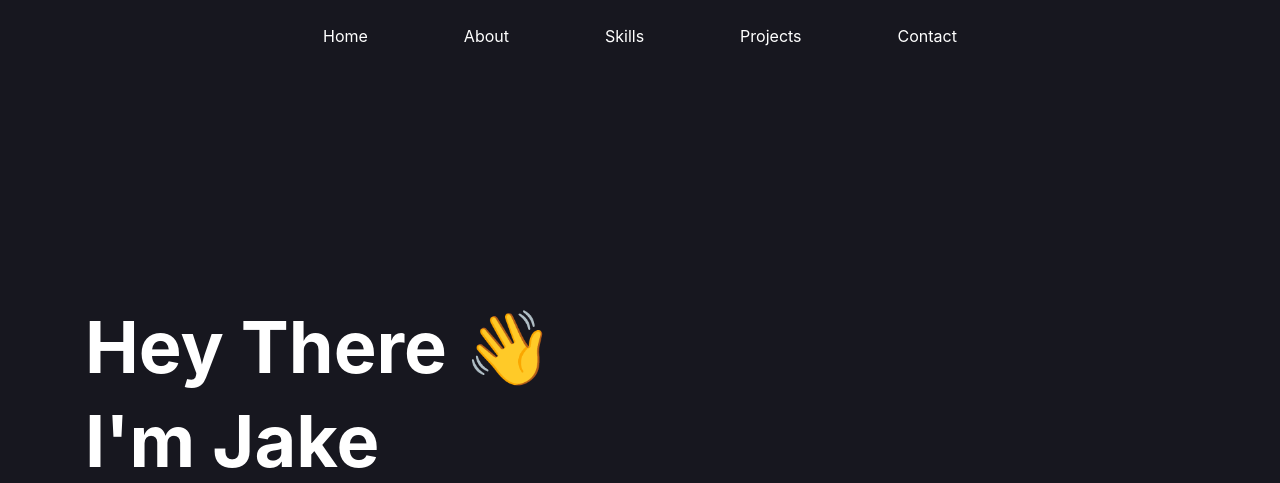
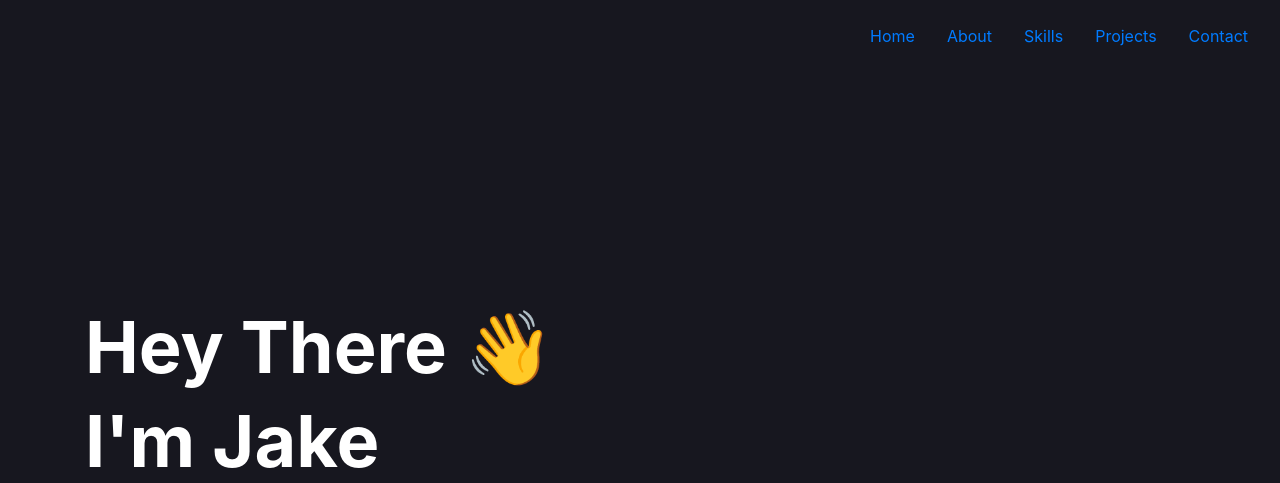
Before and after one commit to Jacob-Hollis/portfolio-website, a Django app: template homepage/templates/home.html in a window 1280 px wide. Shown: the top 483 px of the page. Run offline with Django 4.2, Linux system fonts and the light colour scheme; the template is opened without the code that fills it, so the values that code supplies are empty; style sheets or scripts are compiled from the project's sources; some libraries are stand-ins or nearby versions.

Commit message:
removed scrolling
going with a mostly one page layout

```diff
--- a/homepage/templates/home.html
+++ b/homepage/templates/home.html
@@ -7,11 +7,6 @@
       <div class="display-4 typing-container">
         <p>I'm a <span class="typed-text"></span><span class="cursor">&nbsp;</span> Software Engineer</p>
       </div>
-      <!--<p class="display-4">I'm a back-end, front-end, full-stack, software engineer.</p>-->
     </div>
   </div>
-  <div data-bs-spy="scroll" data-bs-target="#list-example" data-bs-offset="0" class="scrollspy-example" tabindex="0">
-    <div style="padding-top: 500vh; color: white;" id="list-item-1">Item 1</div>
-    <p>Placeholder</p>
-  </div>
 {% endblock %}
--- a/static/custom.css
+++ b/static/custom.css
@@ -4,10 +4,8 @@ body {
 .navbar {
   padding-top: 1rem; }
 
-.nav-item {
-  color: white;
-  padding-left: 3rem;
-  padding-right: 3rem; }
+.nav-ink {
+  color: white; }
 
 .jumbotron {
   background: #17171F;
--- a/static/custom.scss
+++ b/static/custom.scss
@@ -6,10 +6,8 @@ body {
     padding-top: 1rem;
 }
 
-.nav-item {
+.nav-ink {
     color: white;
-    padding-left: 3rem;
-    padding-right: 3rem;
 }
 
 .jumbotron {
--- a/website/settings.py
+++ b/website/settings.py
@@ -15,7 +15,6 @@ import os
 
 # Build paths inside the project like this: BASE_DIR / 'subdir'.
 BASE_DIR = Path(__file__).resolve().parent.parent
-
 
 # Quick-start development settings - unsuitable for production
 # See https://docs.djangoproject.com/en/4.2/howto/deployment/checklist/
--- a/website/templates/base.html
+++ b/website/templates/base.html
@@ -11,9 +11,9 @@
     <title>Portfolio Website</title>
   </head>
   <body>
-    <nav class="navbar justify-content-center">
+    <nav class="navbar justify-content-end">
         <a class="nav-item nav-link active" href="{% url 'home' %}">Home<span class="sr-only">(current)</span></a>
-        <a class="nav-item nav-link" href="#list-item-1">About</a>
+        <a class="nav-item nav-link" href="{% url 'about' %}">About</a>
         <a class="nav-item nav-link" href="{% url 'skills' %}">Skills</a>
         <a class="nav-item nav-link" href="{% url 'projects' %}">Projects</a>
         <a class="nav-item nav-link" href="{% url 'contact' %}">Contact</a>
```
Also changed, not shown: 1 other file.
